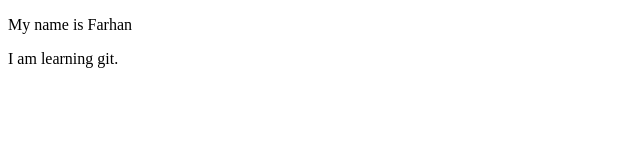
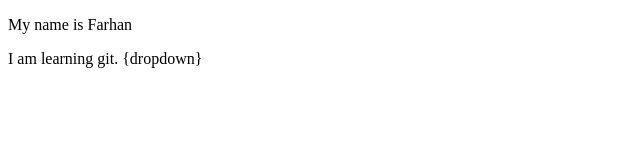
Before and after one commit to FarhanAleee/LocalRepo, a plain HTML site: page index.html in a window 1280 px wide. Shown: the full height of the page, 0-640 px from the left. Drawn offline with Linux system fonts and the light colour scheme.

Commit message:
button dropdown

```diff
--- a/index.html
+++ b/index.html
@@ -12,7 +12,7 @@
         </p>
     </p>
     <div>
-        I am learning git.
+        I am learning git. {dropdown}
     </div>
 </body>
 </html>
```
